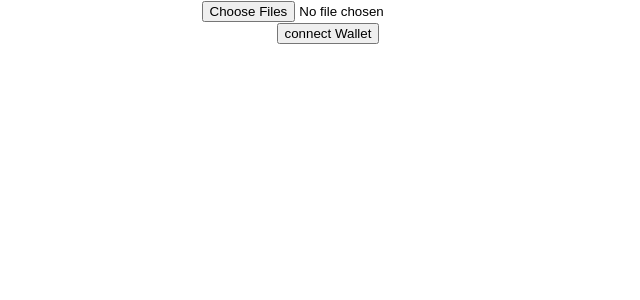
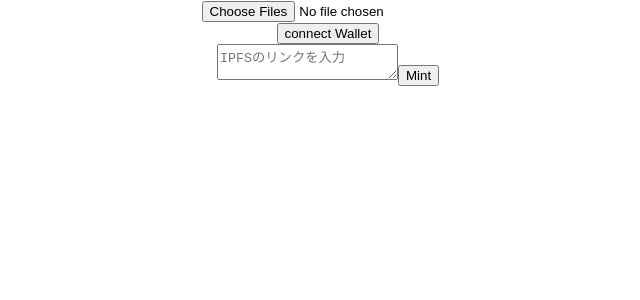
Before and after one commit to otampy3184/nft-maker-js, a React (Create React App) app in the folder frontend/: page / in a window 1280 px wide. Shown: the top 300 px of the page, without its empty margins (312-952 px from the left). Built offline with nearby package versions, Linux system fonts and the light colour scheme.

Commit message:
NFT mintのフォームを作成

```diff
--- a/frontend/src/App.js
+++ b/frontend/src/App.js
@@ -11,11 +11,12 @@ function App() {
 
   const [currentAccount, setCurrentAccount] = useState("")
   const [isLoading, setIsLoading] = useState(false);
+  const [ipfsValue, setIpfsValue] = useState("");
 
   const checkIfWalletIsConnected = async () => {
     try {
       const ethereum = makeWeb3Client();
-      if (!ethereum){
+      if (!ethereum) {
         console.log("Make sure you have Metamask")
         return
       } else {
@@ -29,7 +30,7 @@ function App() {
       } else {
         console.log("Account not Founded")
       }
-    } catch (error){
+    } catch (error) {
       console.log(error)
     }
   }
@@ -40,15 +41,15 @@ function App() {
 
   const connectWallet = async () => {
     const ethereum = makeWeb3Client()
-    const accounts = await ethereum.request({ method: "eth_requestAccounts"})
-    if (accounts.length !== 0){
+    const accounts = await ethereum.request({ method: "eth_requestAccounts" })
+    if (accounts.length !== 0) {
       setCurrentAccount(accounts[0])
     } else {
       console.log("Account not found")
     }
   }
 
-  const mintNFT = async(cid)=> {
+  const mintNFT = async () => {
     try {
       const provider = new ethers.providers.Web3Provider(window.ethereum)
       const signer = provider.getSigner()
@@ -57,7 +58,12 @@ function App() {
         NFTMaker.abi,
         signer
       )
-    } catch (error){
+      let nftTxn = await contract.mintNFT("sample", ipfsValue)
+      await nftTxn.wait()
+      console.log(
+        `Mined, see transaction: https://mumbai.etherscan.io/tx/${nftTxn.hash}`
+      );
+    } catch (error) {
       console.log(error)
     }
   }
@@ -85,17 +91,31 @@ function App() {
       <div>
         <button className="connectWallet" onClick={connectWallet}>connect Wallet</button>
       </div>
+      <div>
+        <textarea
+          className='textArea'
+          name="ipfsLink"
+          placeholder="IPFSのリンクを入力"
+          type="text"
+          id="ipfs"
+          value={ipfsValue}
+          onChange={(e) => setIpfsValue(e.target.value)}
+        />
+        <button className="mintNft" onClick={mintNFT}>
+          Mint
+        </button>
+      </div>
     </div>
   );
 }
 
 function makeStorageClient() {
-  return new Web3Storage({ token: API_KEY})
+  return new Web3Storage({ token: API_KEY })
 }
 
 function makeWeb3Client() {
   const { ethereum } = window
-  if (!ethereum){
+  if (!ethereum) {
     console.log("metamask object not found")
     return
   } else {
@@ -104,14 +124,14 @@ function makeWeb3Client() {
   return ethereum
 }
 
-const retrive = async(cid) => {
+const retrive = async (cid) => {
   const client = makeStorageClient();
   const response = await client.get(cid)
-  if(!response.ok){
+  if (!response.ok) {
     throw new Error("failed to get response")
   }
   const files = await response.files()
-  for (const file of files){
+  for (const file of files) {
     console.log("file.cid:", file.cid)
   }
 }
```
